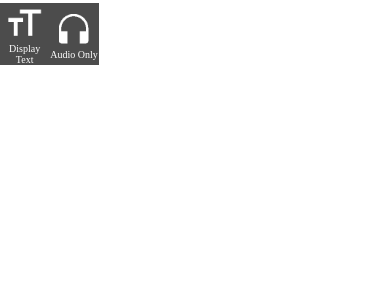
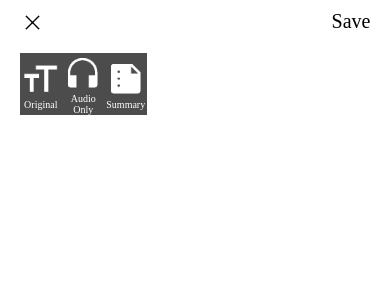
Before and after one commit to yili288/readease, a React Native app: screen /Home in a window 390 px wide. Shown: the top 300 px of the page. Built offline with nearby package versions, Linux system fonts and the light colour scheme.

Commit message:
added exit and save button, horizontal border/padding

```diff
--- a/src/screens/Home.tsx
+++ b/src/screens/Home.tsx
@@ -28,24 +28,43 @@ const Home = ({ navigation }): JSX.Element => {
   return (
     <View style={styles.homeBackground}>
       <ScrollView>
-        <View>
+        <View style={styles.homeContainer}>
+          <View style={styles.topBarContainer}>
+            <TouchableOpacity style={styles.topBarExitButtonContainer} onPress={() => {}}>
+                <Image
+                  style={styles.topBarExitButton}
+                  source={require('../assets/exit.png')}
+                />
+              </TouchableOpacity>
+              <View></View>
+              <TouchableOpacity style={styles.topBarExitButtonContainer} onPress={() => {}}>
+                <Text style={styles.saveButtonText}>Save</Text>
+              </TouchableOpacity>
+          </View>
           <Text style={styles.titleText}>{title}</Text>
           <Text style={styles.baseText}>{content}{'\n'}</Text>
-          <View style={styles.navigationBarContainer}>
+          <View style={styles.navBarContainer}>
             <TouchableOpacity style={styles.navBarButtonContainer} onPress={displayText}>
               <Image
                 style={styles.navBarButtonImage}
                 source={require('../assets/text.png')}
               />
-              <Text style={styles.navBarButtonText}>Display Text</Text>
-              </TouchableOpacity>
-              <TouchableOpacity style={styles.navBarButtonContainer} onPress={() => navigation.navigate('AudioScreen')}>
+              <Text style={styles.navBarButtonText}>Original</Text>
+            </TouchableOpacity>
+            <TouchableOpacity style={styles.navBarButtonContainer} onPress={() => navigation.navigate('AudioScreen')}>
               <Image
                 style={styles.navBarButtonImage}
                 source={require('../assets/headphones.png')}
               />
               <Text style={styles.navBarButtonText}>Audio Only</Text>
-              </TouchableOpacity>
+            </TouchableOpacity>
+            <TouchableOpacity style={styles.navBarButtonContainer} onPress={() => {}}>
+              <Image
+                style={styles.navBarButtonImage}
+                source={require('../assets/summary.png')}
+              />
+              <Text style={styles.navBarButtonText}>Summary</Text>
+            </TouchableOpacity>
           </View>
         </View>
       </ScrollView>
@@ -55,28 +74,53 @@ const Home = ({ navigation }): JSX.Element => {
 
 var styles = StyleSheet.create({
   homeBackground: {
-
     flex: 1,
     backgroundColor: '#FFFFFF',
   },
+  homeContainer: {
+    flex: 1,
+    width: '90%',
+    alignSelf: 'center',
+  },
+  topBarContainer: {
+    position: 'relative',
+    top: 0,
+    left: 0,
+    flex: 1,
+    flexDirection: 'row',
+    justifyContent: 'space-between',
+    paddingBottom: 5,
+  },
+  topBarExitButtonContainer: {
+    marginTop: 10,
+  },
+  topBarExitButton: {
+    width: 25,
+    height: 25,
+    alignSelf: 'center',
+  },
+  saveButtonText:{
+    color: 'black',
+    fontFamily: 'Lexend Black',
+    fontSize: 20,
+  },
   titleText: {
+    position: 'relative',
     fontSize: 30,
-    textAlign: 'center',
+    textAlign: 'left',
     color: 'black',
-    paddingHorizontal: 10,
-    paddingTop: 10,
+    paddingVertical: 10,
     lineHeight: 35,
     fontFamily: 'Lexend Bold',
   },
   baseText: {
     fontSize: 20,
     color: 'black',
-    paddingHorizontal: 15,
     paddingVertical: 10,
     lineHeight: 35,
     fontFamily: 'Lexend Black',
   },
-  navigationBarContainer: {
+  navBarContainer: {
     position: 'absolute',
     bottom: 0,
     opacity: 0.7,
@@ -84,12 +128,12 @@ var styles = StyleSheet.create({
     flexDirection: 'row',
     backgroundColor: '#000000',
     alignItems: 'center',
+    justifyContent: 'space-around',
   },
   navBarButtonContainer: {
     flex: 1,
     opacity: 1,
     alignItems: 'center',
-    justifyContent: 'center',
   },
   navBarButtonText: {
     color: '#FFFFFF',
```
Also changed, not shown: src/assets/exit.png (added), src/assets/summary.png (added).
